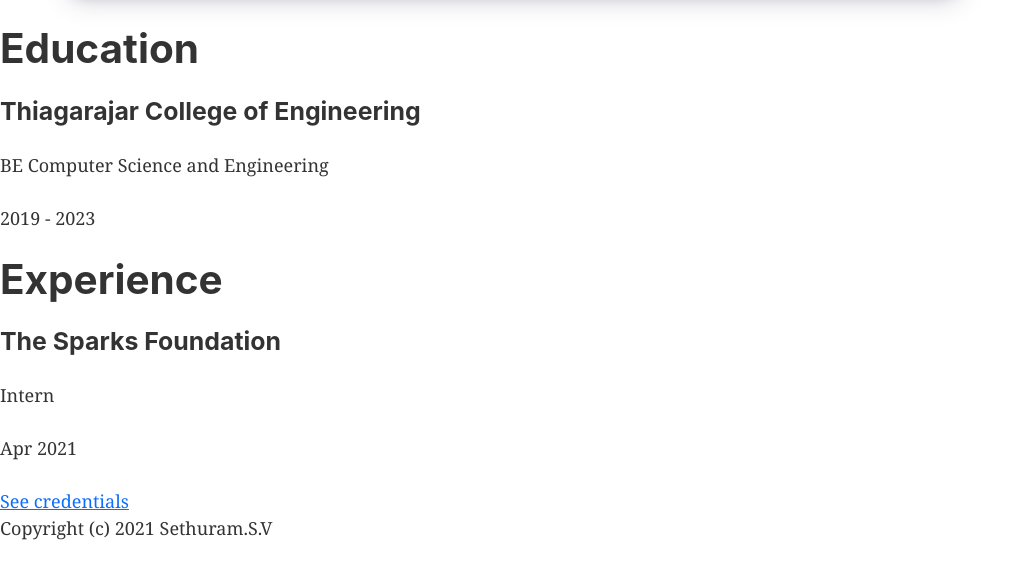
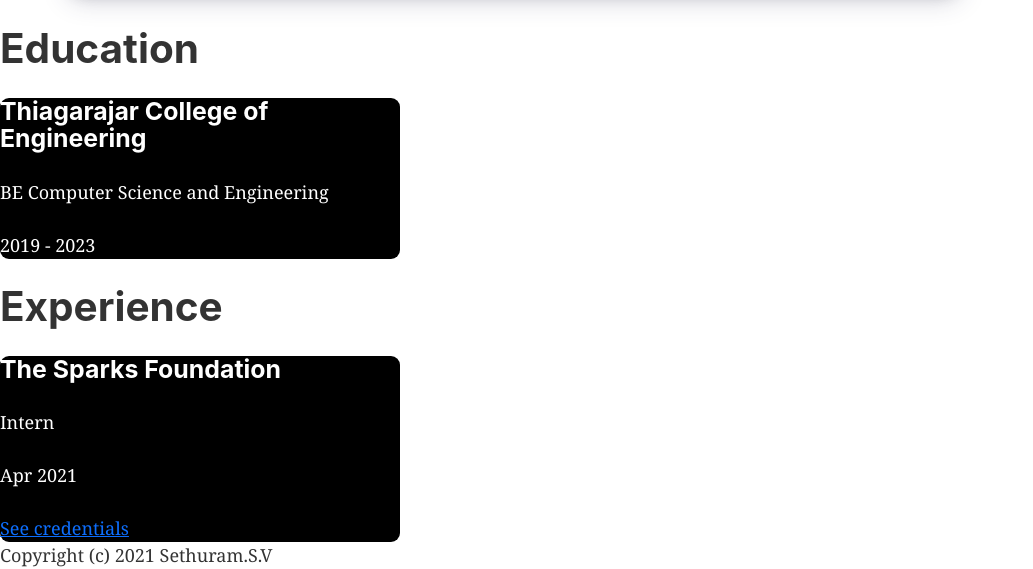
Before and after one commit to Sethuram52001/portfolio, a Gatsby site: page / in a window 1280 px wide. Shown: the part 5003-5572 px from the top of the page, without its empty margins (0-1033 px from the left). Before the commit the page ends 5545 px from the top, so only its background shows below. Built offline with nearby package versions, Linux system fonts and the light colour scheme; Gatsby itself is replaced by a stand-in of ours.

Commit message:
just a added card styles to education and experience components

```diff
--- a/src/components/Education/Education.js
+++ b/src/components/Education/Education.js
@@ -1,4 +1,5 @@
 import React from 'react';
+import * as styles from "./Education.module.scss";
 
 const Education = () => {
 
@@ -13,7 +14,7 @@
     return (
         <div id="education">
             <h1>Education</h1>
-            <div>
+            <div className={styles.education_card}>
                 <h3>{education[0].name}</h3>
                 <p>{education[0].degree}</p>
                 <p>{education[0].time}</p>
--- a/src/components/Education/Education.module.scss
+++ b/src/components/Education/Education.module.scss
@@ -0,0 +1,6 @@
+.education_card {
+    width: 400px;
+    border-radius: 0.5rem;
+    background-color: black;
+    color: white;
+}
--- a/src/components/Experience/Experience.js
+++ b/src/components/Experience/Experience.js
@@ -1,4 +1,6 @@
 import React from 'react';
+import * as styles from "./Experience.module.scss";
+
 
 const Experience = () => {
 
@@ -14,7 +16,7 @@
     return (
         <div id="experience">
             <h1>Experience</h1>
-            <div>
+            <div className={styles.experience_card}>
                 <h3>{experiences[0].company_name}</h3>
                 <p>{experiences[0].role}</p>
                 <p>{experiences[0].period}</p>
--- a/src/components/Experience/Experience.module.scss
+++ b/src/components/Experience/Experience.module.scss
@@ -0,0 +1,6 @@
+.experience_card {
+    width: 400px;
+    border-radius: 0.5rem;
+    background-color: black;
+    color: white;
+}
```
